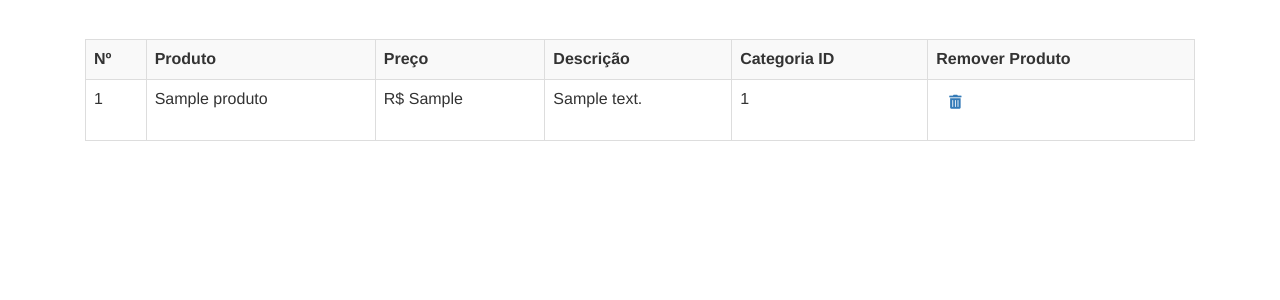
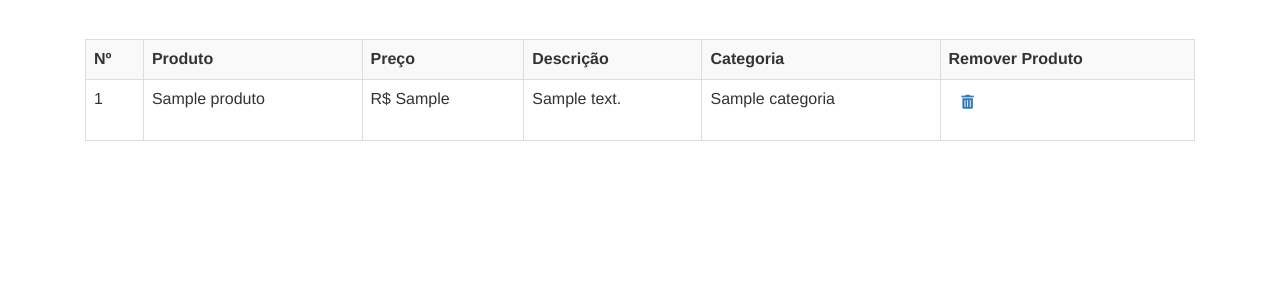
Before and after one commit to flavio-magela/PHP-O.Objeto, a PHP site: page /produto-lista.php in a window 1280 px wide. Shown: the part 51-351 px from the top of the page. Run offline with PHP 8.4, Linux system fonts and the light colour scheme; tables that the repository leaves empty or names only in its code hold one stand-in row (values such as "Sample post"); some libraries are stand-ins or nearby versions.

Commit message:
Melhorias na query da  função insereProduto e função listaProduto do BD-produto.php e melhorias np produto-lista.php

```diff
--- a/BD-produto.php
+++ b/BD-produto.php
@@ -12,7 +12,9 @@ function insereProduto($conexao, $produto, $preco, $descricao, $categoria){
 function listaProduto($conexao){
 
 	$produtos = array();
-	$query = "select * from produtos";
+	$query = "select prod.*, categ.nome as categoria_nome
+	          from produtos as prod join categorias as categ
+	          on categ.id=prod.categoria_id";
 	$resultado = mysqli_query($conexao, $query);
 	while ( $produto = mysqli_fetch_assoc($resultado)) {
 
--- a/produto-lista.php
+++ b/produto-lista.php
@@ -21,7 +21,7 @@
 	        <th class=" titulo2">Produto</th>
 	        <th class=" titulo2">Preço</th>
 	        <th class=" titulo2">Descrição</th>
-	        <th class=" titulo2">Categoria ID</th>
+	        <th class=" titulo2">Categoria</th>
 	        <th class="titulo2">Remover Produto</th>
 
 	</tr>
@@ -34,7 +34,7 @@
 			<td ><?= $produto['nome']?></td>
 			<td >R$ <?= $produto['preco']?></td>
 			<td ><?= substr($produto['descricao'], 0, 40)?></td>
-			<td ><?= $produto['categoria_id']?></td>
+			<td ><?= $produto['categoria_nome']?></td>
 			<td>
 				<form   action="remove-produto.php" method="POST"  >
 					<input  type="hidden" name=" id" value="<?= $produto['id']?>">
```
